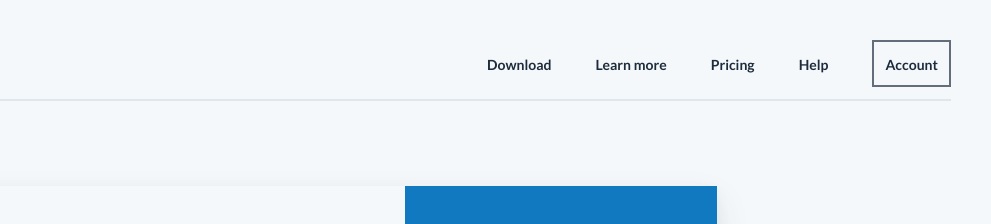
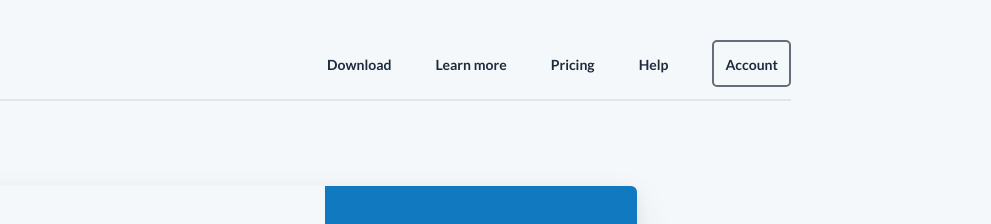
Before and after one commit to komzibaby/ALTSCHOOLASSIGNMENT-3, a plain HTML site: page index.html in a window 1280 px wide. Shown: the top 224 px of the page, 449-1440 px from the left, 991 px wide, since content can reach past the window. Drawn offline with Linux system fonts and the light colour scheme.

Commit message:
little changes

```diff
--- a/assets/styles/styles.css
+++ b/assets/styles/styles.css
@@ -25,21 +25,23 @@ button {
 }
 
 .container {
-  width: 1440px;
+  /* width: 1440px; */
   height: 1170px;
   margin: 0 auto;
   padding-inline: 40px;
   font-family: "Lato", sans-serif;
+  overflow: hidden;
 }
 
 .headerInfo {
-  width: 1360px;
+  /* width: 1360px; */
   height: 73px;
   margin-block-start: 28px;
   border-block-end: 2px solid rgba(224, 230, 234, 1);
   display: flex;
   justify-content: space-between;
   align-items: center;
+  overflow: hidden;
 }
 
 .headerInfo > img {
@@ -61,6 +63,7 @@ button {
   border: 2px solid rgba(100, 110, 122, 1);
   padding-inline: 11px;
   padding-block: 12px;
+  border-radius: 5px;
 }
 
 .headerInfo > ul li a {
@@ -80,6 +83,7 @@ button {
     0px 15px 35px 0px rgba(43, 64, 78, 0.1);
 
   display: flex;
+  overflow: hidden;
 }
 
 .left-section {
```
